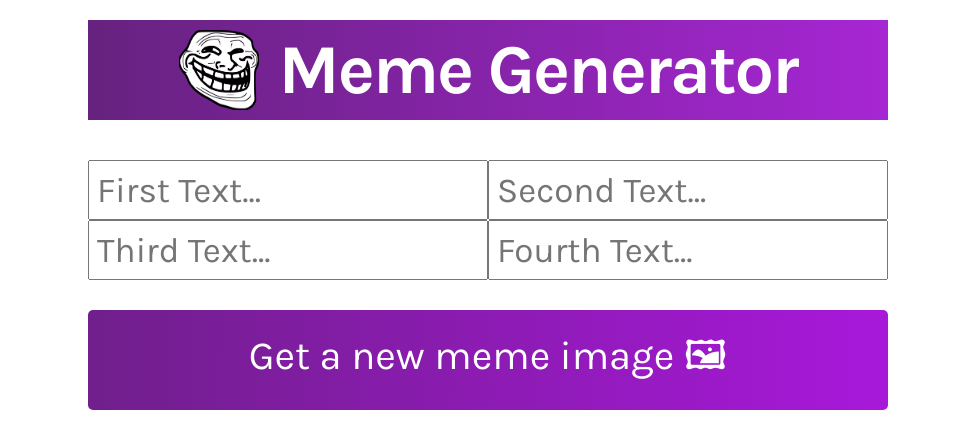
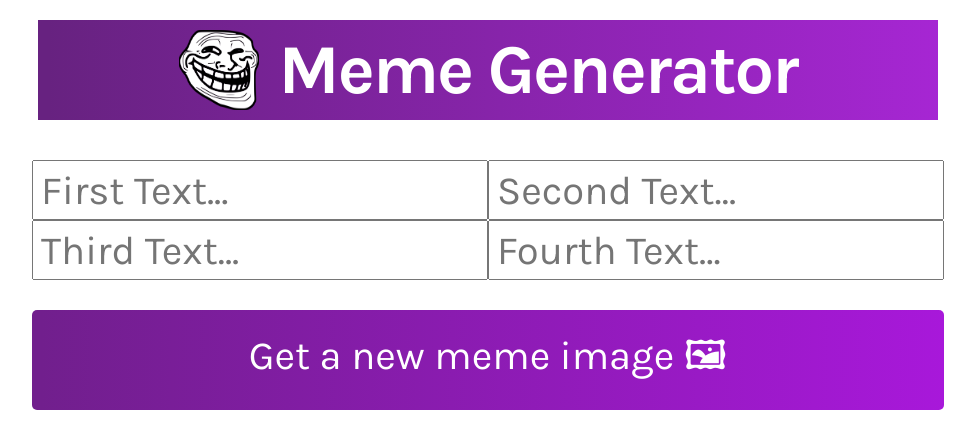
Before and after one commit to LanceGiave96/Meme_Generator, a React (Vite) app: page / in a window 1280 px wide. Shown: the top 448 px of the page, without its empty margins (152-1127 px from the left). Built offline with nearby package versions, Linux system fonts and the light colour scheme; no server answers.

Commit message:
Updating width to fit image rendered

```diff
--- a/src/index.css
+++ b/src/index.css
@@ -19,7 +19,7 @@ body
 {
     display: flex;
     flex-direction: row;
-    min-width: 800px;
+    min-width: 900px;
     min-height: 100px;
     position: relative;
     align-items: center;
@@ -57,7 +57,7 @@ body
 
 .form
 {
-    min-width: 800px;
+    min-width: 900px;
     display: grid;
     padding: 20px;
     grid-template: 60px 60px / 1fr 1fr;
@@ -82,12 +82,12 @@ body
 {
     font-family: "Karla", sans-serif;
     text-indent: 5px;
-    font-size: 35px;
+    font-size: 40px;
 }
 
 .form--button
 {
-    min-width: 800px;
+    min-width: 900px;
     min-height: 100px;
     margin-top: 30px;
     grid-column: 1 / -1;
@@ -102,8 +102,7 @@ body
 
 .meme--container
 {
-    min-width: 500px;
-    min-height: 500px;
+    max-width: 900px;
     position: relative;
     margin: 0px auto;
 }
@@ -126,7 +125,7 @@ body
     margin: 0px;
     padding: 0 5px;
     font-family: impact, sans-serif;
-    font-size: 1.5em;
+    font-size: 1.8em;
     text-transform: uppercase;
     color: white;
     letter-spacing: 1px;
```
